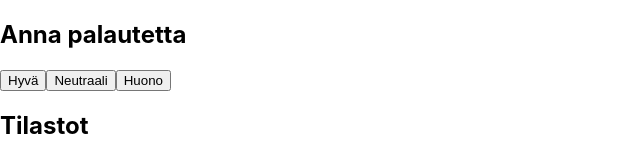
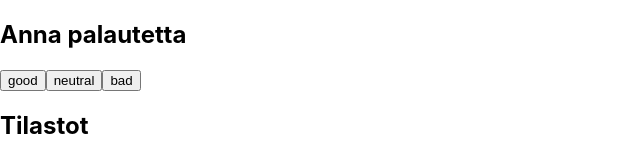
Before and after one commit to PaloPatrik/React-hommeli1, a React (Create React App) app: page / in a window 1280 px wide. Shown: the top 160 px of the page, without its empty margins (0-640 px from the left). Built offline with nearby package versions, Linux system fonts and the light colour scheme.

Commit message:
Update App.jsx

```diff
--- a/src/App.jsx
+++ b/src/App.jsx
@@ -22,30 +22,38 @@ const Statistics = (props) => {
   )
 }
 
+const Button = (props) => {
+  console.log(props)
+  return (
+    <button onClick={props.func}>{props.text}</button>
+  )
+}
+
 const App = () => {
   const [good, setGood] = useState(0)
   const [neutral, setNeutral] = useState(0)
   const [bad, setBad] = useState(0)
   const all = good + neutral + bad
 
-function palaute(nimi) {
-  if (nimi === 'good') {
-    setGood(good +1)
+  const hyvaPalaute = () => {
+    setGood(good + 1)
   }
-  if (nimi === 'neutral') {
-    setNeutral(neutral +1)
+
+  const neutraaliPalaute = () => {
+    setNeutral(neutral + 1)
   }
-  if (nimi === 'bad') {
-    setBad(bad +1)
+
+  const huonoPalaute = () => {
+    setBad(bad + 1)
   }
-}
+
   if (good === 0 && neutral === 0 && bad === 0) {
     return(
       <div>
-         <h2>Anna palautetta</h2>
-        <button onClick={() => palaute('good')}>Hyvä</button>
-        <button onClick={() => palaute('neutral')}>Neutraali</button>
-        <button onClick={() => palaute('bad')}>Huono</button>
+          <h2>Anna palautetta</h2>
+          <Button text='good' func={hyvaPalaute} />
+          <Button text='neutral' func={neutraaliPalaute} />
+          <Button text='bad' func={huonoPalaute} />
         <h2>Tilastot</h2>
         <p>
           Ei palautetta annettu
@@ -56,9 +64,9 @@ function palaute(nimi) {
     return (
       <div>
         <h2>Anna palautetta</h2>
-        <button onClick={() => palaute('good')}>Hyvä</button>
-        <button onClick={() => palaute('neutral')}>Neutraali</button>
-        <button onClick={() => palaute('bad')}>Huono</button>
+          <Button text='good' func={hyvaPalaute} />
+          <Button text='neutral' func={neutraaliPalaute} />
+          <Button text='bad' func={huonoPalaute} />
         <h2>Tilastot</h2>
         <Statistics good={good} neutral={neutral} bad={bad} all={all} />
       </div>
```
